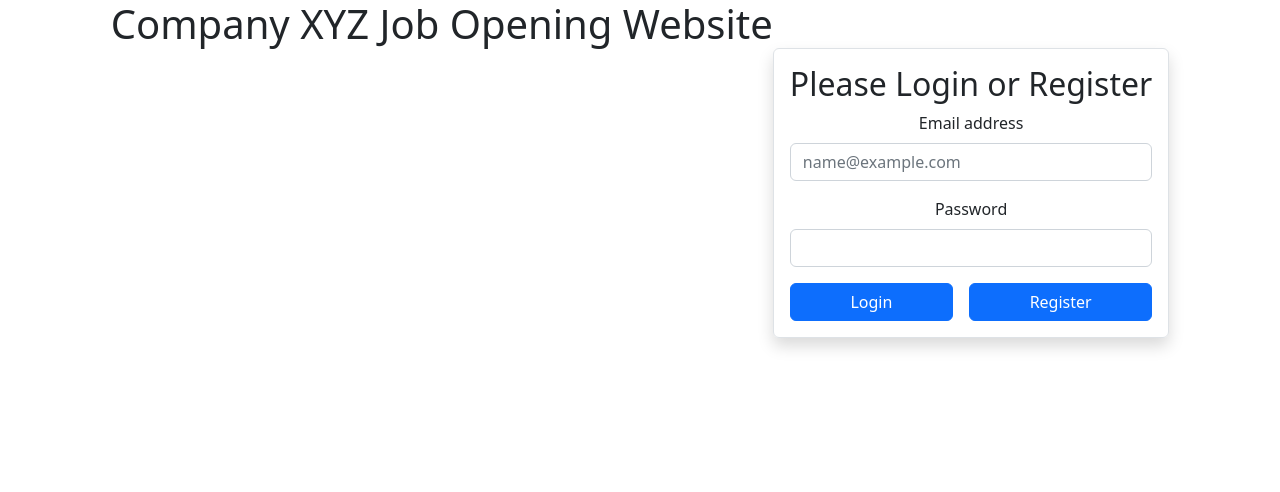
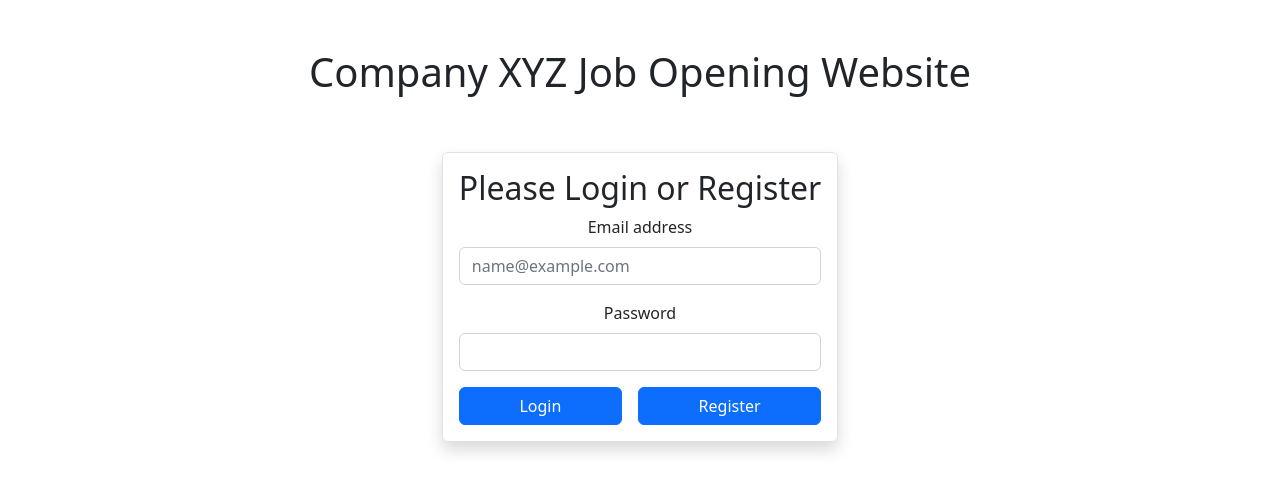
Before and after one commit to coffeemug777/job-application-angular-ui, an Angular app: page / in a window 1280 px wide. Shown: the top 492 px of the page. Built offline with nearby package versions, Linux system fonts and the light colour scheme.

Commit message:
add padding

```diff
--- a/src/app/app.component.html
+++ b/src/app/app.component.html
@@ -1,4 +1,4 @@
-<div class="container d-flex flex-wrap justify-content-center">
+<div class="container d-flex flex-wrap justify-content-center p-5">
   <h1>Company XYZ Job Opening Website</h1>
   <router-outlet></router-outlet>
 </div>
```
